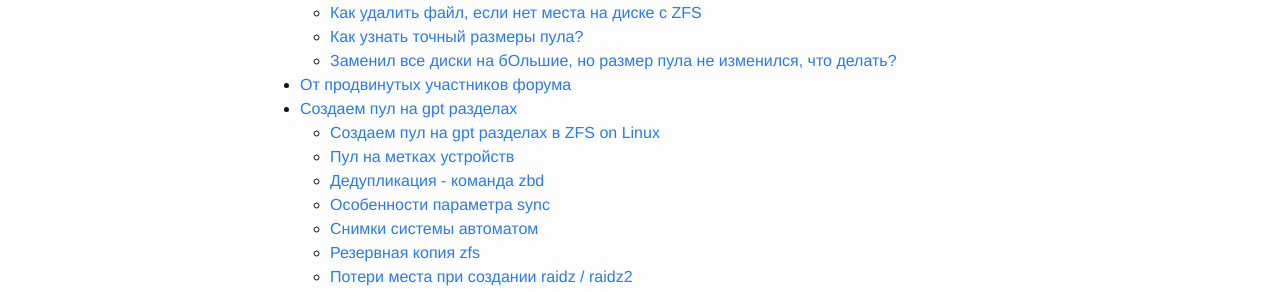
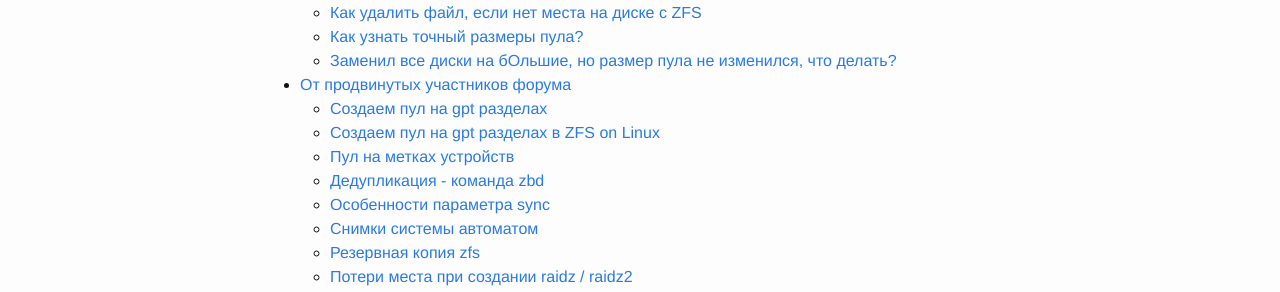
Before and after one commit to nas-faq/nas-faq.github.io, a Jekyll site: the page built from _posts/2015-09-21-zfs.md, in a window 1280 px wide. Shown: the part 769-1061 px from the top of the page. Built offline with Jekyll 4.4.1, drawn with Linux system fonts in a browser that asks for light colours; Markdown is read by kramdown in place of the engine named in the settings.

Commit message:
toc was refined

```diff
--- a/_posts/2015-09-21-zfs.md
+++ b/_posts/2015-09-21-zfs.md
@@ -33,7 +33,7 @@
   * [Как узнать точный размеры пула?](#Как-узнать-точный-размеры-пула)
   * [Заменил все диски на бОльшие, но размер пула не изменился, что делать?](#Заменил-все-диски-на-бОльшие-но-размер-пула-не-изменился-что-делать)
 * [От продвинутых участников форума](#От-продвинутых-участников-форума)
-* [Создаем пул на gpt разделах](#Создаем-пул-на-gpt-разделах)
+  * [Создаем пул на gpt разделах](#Создаем-пул-на-gpt-разделах)
   * [Создаем пул на gpt разделах в ZFS on Linux](#Создаем-пул-на-gpt-разделах-в-zfs-on-linux)
   * [Пул на метках устройств](#Пул-на-метках-устройств)
   * [Дедупликация - команда zbd](#Дедупликация---команда-zbd)
@@ -272,7 +272,7 @@
 
 ## От продвинутых участников форума
 
-## Создаем пул на gpt разделах
+### Создаем пул на gpt разделах
 
 [NAS своими руками (часть 6), #2978](http://forum.ixbt.com/topic.cgi?id=11:44215:2978#2978 "http://forum.ixbt.com/topic.cgi?id=11:44215:2978#2978") - Особенности создания zfs-пула на gpt разделах дисков с AF от **axel77**
 
```
